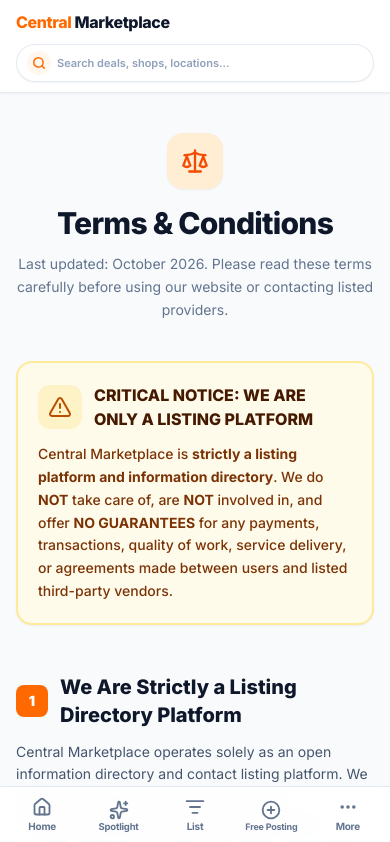
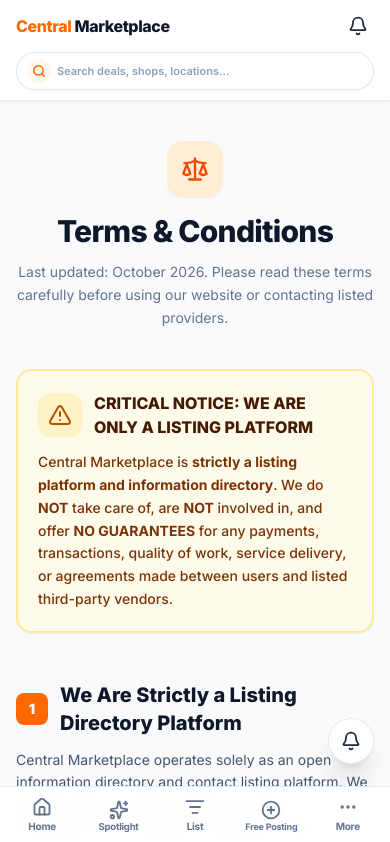
Before and after one commit to bala290498/central-marketplace-03, a Next.js app: page /terms in a window 390 px wide. Shown: the top 842 px of the page. Built offline with nearby package versions, Linux system fonts and the light colour scheme.

Commit message:
feat: add notification bell with 10s timer, red badge, mobile floating button, and responsive modal popup

```diff
--- a/src/app/layout.tsx
+++ b/src/app/layout.tsx
@@ -80,6 +80,8 @@
   themeColor: "#F97316",
 };
 
+import { NotificationProvider } from "@/context/NotificationContext";
+
 export default function RootLayout({
   children,
 }: {
@@ -103,8 +105,10 @@
         <meta name="apple-mobile-web-app-title" content="Central Marketplace" />
       </head>
       <body className="min-h-full flex flex-col font-sans bg-slate-50/60 text-slate-900 pb-20 md:pb-0">
-        {children}
-        <BottomNav />
+        <NotificationProvider>
+          {children}
+          <BottomNav />
+        </NotificationProvider>
       </body>
     </html>
   );
--- a/src/components/BottomNav.tsx
+++ b/src/components/BottomNav.tsx
@@ -9,12 +9,15 @@
   ListFilter,
   PlusCircle,
   MoreHorizontal,
+  Bell,
 } from "lucide-react";
 import { MoreDrawer } from "./MoreDrawer";
+import { useNotification } from "@/context/NotificationContext";
 
 export function BottomNav() {
   const pathname = usePathname();
   const [isMoreOpen, setIsMoreOpen] = useState(false);
+  const { hasUnread, badgeCount, openNotification } = useNotification();
 
   const isHome = pathname === "/";
   const isSpotlight = pathname === "/spotlight";
@@ -23,6 +26,22 @@
 
   return (
     <>
+      {/* Mobile Floating Bell Button on Bottom Right Corner */}
+      <button
+        type="button"
+        onClick={openNotification}
+        aria-label="Notifications"
+        title="Notifications"
+        className="fixed bottom-20 right-4 z-40 md:hidden p-3 bg-white text-slate-800 hover:text-orange-600 rounded-full shadow-xl border border-slate-200/90 active:scale-95 transition-all cursor-pointer group flex items-center justify-center"
+      >
+        <Bell className="w-5 h-5 stroke-[2.2] text-slate-800 group-hover:text-orange-600" />
+        {hasUnread && (
+          <span className="absolute -top-1 -right-1 w-5 h-5 bg-red-500 text-white rounded-full text-[10px] font-black flex items-center justify-center ring-2 ring-white animate-bounce shadow-md">
+            {badgeCount}
+          </span>
+        )}
+      </button>
+
       {/* Mobile Fixed Bottom Navigation Bar (Home | Spotlight | List | Free Listing | More) */}
       <nav className="fixed bottom-0 left-0 right-0 z-40 bg-white/95 backdrop-blur-md border-t border-slate-200/90 py-2 px-1 md:hidden shadow-lg shadow-slate-900/10">
         <div className="max-w-md mx-auto grid grid-cols-5 items-center justify-between text-center relative">
--- a/src/components/Navbar.tsx
+++ b/src/components/Navbar.tsx
@@ -11,9 +11,11 @@
   Users,
   ShieldAlert,
   FileText,
+  Bell,
 } from "lucide-react";
 import { UserLocation } from "@/types/offer";
 import { SearchBarTrigger } from "./SearchBarTrigger";
+import { useNotification } from "@/context/NotificationContext";
 
 interface NavbarProps {
   userLocation?: UserLocation | null;
@@ -36,6 +38,7 @@
 }: NavbarProps) {
   const pathname = usePathname();
   const router = useRouter();
+  const { hasUnread, badgeCount, openNotification } = useNotification();
   const [isMoreDropdownOpen, setIsMoreDropdownOpen] = useState(false);
   const timeoutId = useRef<NodeJS.Timeout | null>(null);
 
@@ -137,8 +140,8 @@
             />
           </div>
 
-          {/* Right Side: Location (Mobile) + Desktop Nav Links */}
-          <div className="flex items-center gap-2 flex-shrink-0 ml-auto md:ml-0">
+          {/* Right Side: Location (Mobile) + Desktop Nav Links + Notification Bell */}
+          <div className="flex items-center gap-1.5 sm:gap-2 flex-shrink-0 ml-auto md:ml-0">
             {onDetectLocation && (
               <button
                 type="button"
@@ -243,6 +246,22 @@
                 )}
               </div>
             </nav>
+
+            {/* Header Right Corner Notification Bell Button */}
+            <button
+              type="button"
+              onClick={openNotification}
+              aria-label="Notifications"
+              title="Notifications"
+              className="relative p-1.5 sm:p-2 rounded-full text-slate-700 hover:text-orange-600 hover:bg-orange-50/60 transition-all cursor-pointer group flex-shrink-0"
+            >
+              <Bell className="w-5 h-5 stroke-[2.2] group-hover:scale-110 transition-transform text-slate-800 hover:text-orange-600" />
+              {hasUnread && (
+                <span className="absolute -top-0.5 -right-0.5 w-4.5 h-4.5 sm:w-5 sm:h-5 bg-red-500 text-white rounded-full text-[10px] font-black flex items-center justify-center ring-2 ring-white animate-bounce shadow-md">
+                  {badgeCount}
+                </span>
+              )}
+            </button>
           </div>
         </div>
 
--- /dev/null
+++ b/src/components/NotificationModal.tsx
@@ -0,0 +1,68 @@
+"use client";
+
+import React, { useEffect } from "react";
+import { X } from "lucide-react";
+
+interface NotificationModalProps {
+  isOpen: boolean;
+  onClose: () => void;
+}
+
+export function NotificationModal({ isOpen, onClose }: NotificationModalProps) {
+  useEffect(() => {
+    const handleKeyDown = (e: KeyboardEvent) => {
+      if (e.key === "Escape") {
+        onClose();
+      }
+    };
+
+    if (isOpen) {
+      document.body.style.overflow = "hidden";
+      window.addEventListener("keydown", handleKeyDown);
+    }
+
+    return () => {
+      document.body.style.overflow = "";
+      window.removeEventListener("keydown", handleKeyDown);
+    };
+  }, [isOpen, onClose]);
+
+  if (!isOpen) return null;
+
+  return (
+    <div className="fixed inset-0 z-[100] bg-slate-950/80 backdrop-blur-sm flex items-center justify-center p-4 sm:p-6 animate-in fade-in duration-200">
+      {/* Backdrop overlay click listener */}
+      <div className="absolute inset-0" onClick={onClose} />
+
+      {/* Modal Content Container */}
+      <div className="relative max-w-2xl w-full max-h-[85vh] flex items-center justify-center z-10">
+        {/* Cross (X) Close Button on Top Right Corner */}
+        <button
+          type="button"
+          onClick={onClose}
+          aria-label="Close notification"
+          className="absolute -top-3.5 -right-3.5 sm:-top-4 sm:-right-4 w-9 h-9 sm:w-10 sm:h-10 bg-slate-900 text-white rounded-full flex items-center justify-center shadow-2xl border-2 border-white hover:bg-orange-600 transition-all z-20 cursor-pointer group hover:scale-110"
+        >
+          <X className="w-5 h-5 group-hover:rotate-90 transition-transform" />
+        </button>
+
+        {/* Notification Image Wrapper */}
+        <div className="relative rounded-2xl overflow-hidden shadow-2xl border-2 border-white/20 bg-slate-900 max-h-[85vh] flex items-center justify-center">
+          {/* Desktop Image (Shown on screens >= sm) */}
+          <img
+            src="/notification/desktop.jpeg"
+            alt="Notification Banner"
+            className="hidden sm:block max-h-[80vh] w-auto max-w-full object-contain rounded-2xl"
+          />
+
+          {/* Mobile Image (Shown on screens < sm) */}
+          <img
+            src="/notification/mobile.jpeg"
+            alt="Notification Banner"
+            className="sm:hidden max-h-[80vh] w-auto max-w-full object-contain rounded-2xl"
+          />
+        </div>
+      </div>
+    </div>
+  );
+}
--- /dev/null
+++ b/src/context/NotificationContext.tsx
@@ -0,0 +1,63 @@
+"use client";
+
+import React, { createContext, useContext, useState, useEffect } from "react";
+import { NotificationModal } from "@/components/NotificationModal";
+
+interface NotificationContextType {
+  hasUnread: boolean;
+  badgeCount: number;
+  isModalOpen: boolean;
+  openNotification: () => void;
+  closeNotification: () => void;
+}
+
+const NotificationContext = createContext<NotificationContextType>({
+  hasUnread: false,
+  badgeCount: 0,
+  isModalOpen: false,
+  openNotification: () => {},
+  closeNotification: () => {},
+});
+
+export function NotificationProvider({ children }: { children: React.ReactNode }) {
+  const [hasUnread, setHasUnread] = useState<boolean>(false);
+  const [badgeCount, setBadgeCount] = useState<number>(0);
+  const [isModalOpen, setIsModalOpen] = useState<boolean>(false);
+
+  useEffect(() => {
+    // After 10 seconds of page load, trigger 1 red circle notification badge
+    const timer = setTimeout(() => {
+      setHasUnread(true);
+      setBadgeCount(1);
+    }, 10000);
+
+    return () => clearTimeout(timer);
+  }, []);
+
+  const openNotification = () => {
+    setIsModalOpen(true);
+  };
+
+  const closeNotification = () => {
+    setIsModalOpen(false);
+  };
+
+  return (
+    <NotificationContext.Provider
+      value={{
+        hasUnread,
+        badgeCount,
+        isModalOpen,
+        openNotification,
+        closeNotification,
+      }}
+    >
+      {children}
+      <NotificationModal isOpen={isModalOpen} onClose={closeNotification} />
+    </NotificationContext.Provider>
+  );
+}
+
+export function useNotification() {
+  return useContext(NotificationContext);
+}
```
Also changed, not shown: public/notification/desktop.jpeg (added), public/notification/mobile.jpeg (added).
